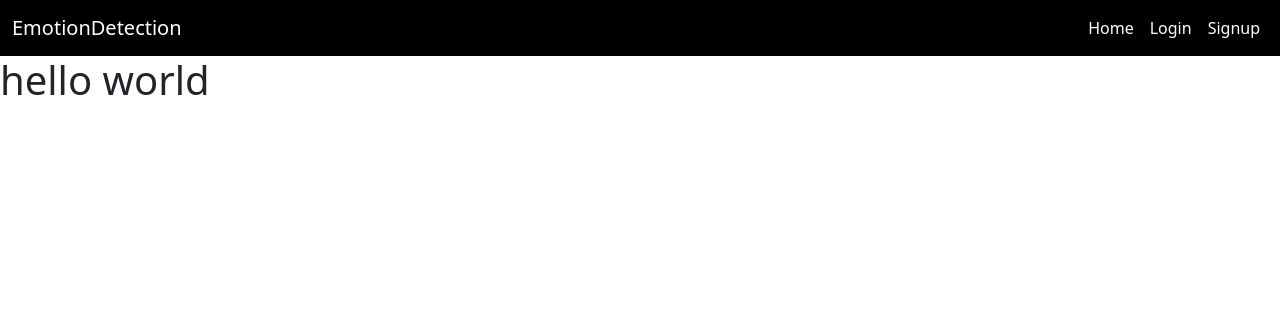
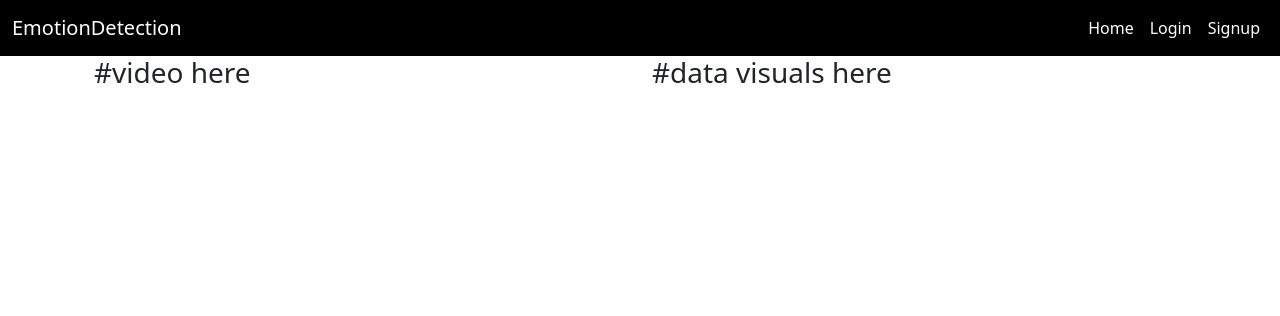
Before and after one commit to sghosal000/EmotionDetection, a Django app: page / in a window 1280 px wide. Shown: the top 316 px of the page. Run offline with Django 4.2, Linux system fonts and the light colour scheme.

Commit message:
home modification

```diff
--- a/EmotionDetection/templates/home/home.html
+++ b/EmotionDetection/templates/home/home.html
@@ -1,5 +1,8 @@
 {% extends 'base.html' %}
 
 {% block content %}
-<h1>hello world</h1>
+<div class="container mx-auto row">
+    <div class="col-md-6"><h3>#video here</h3></div>
+    <div class="col-md-6"><h3>#data visuals here</h3></div>
+</div>
 {% endblock content %}
```
